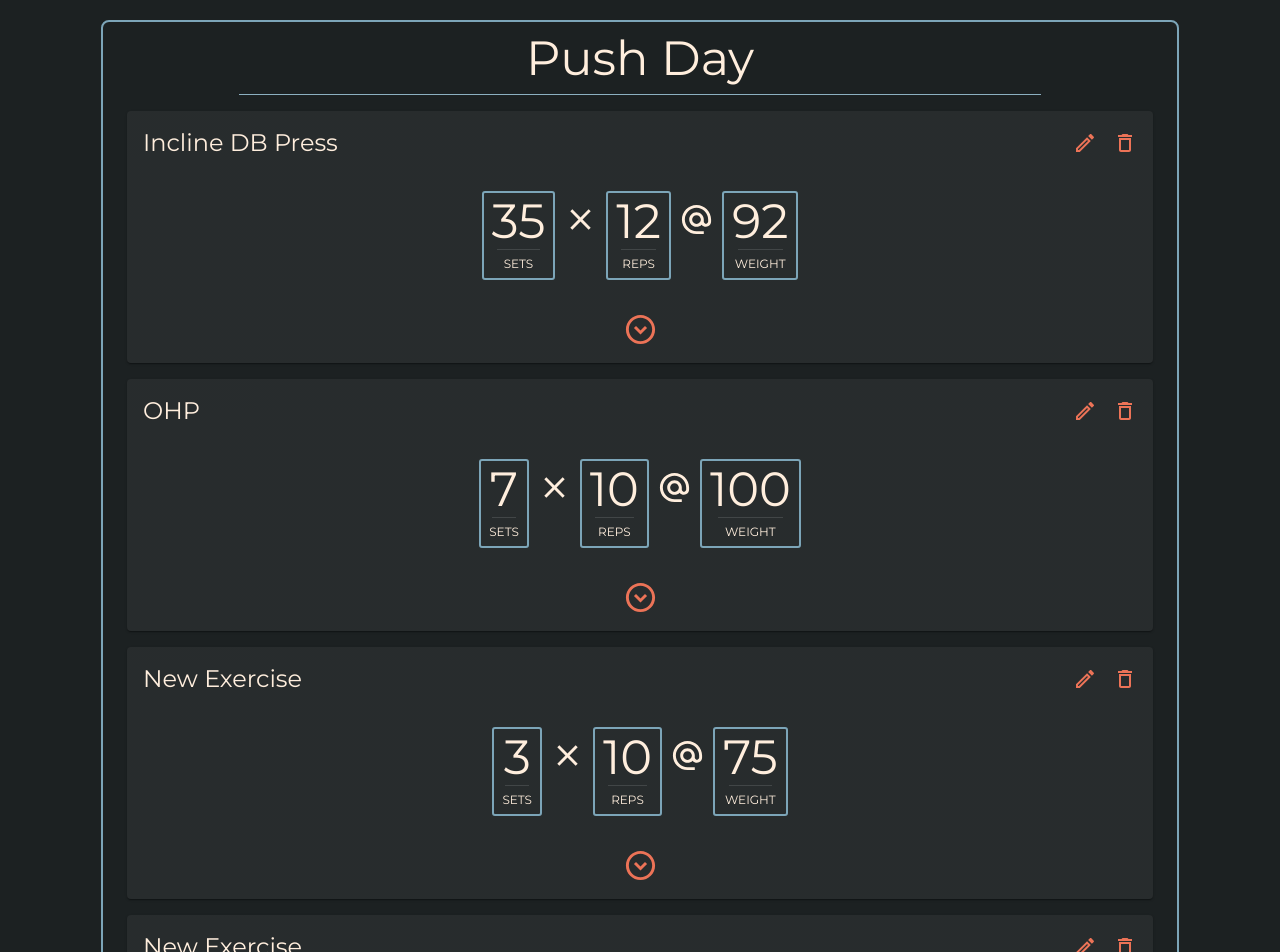
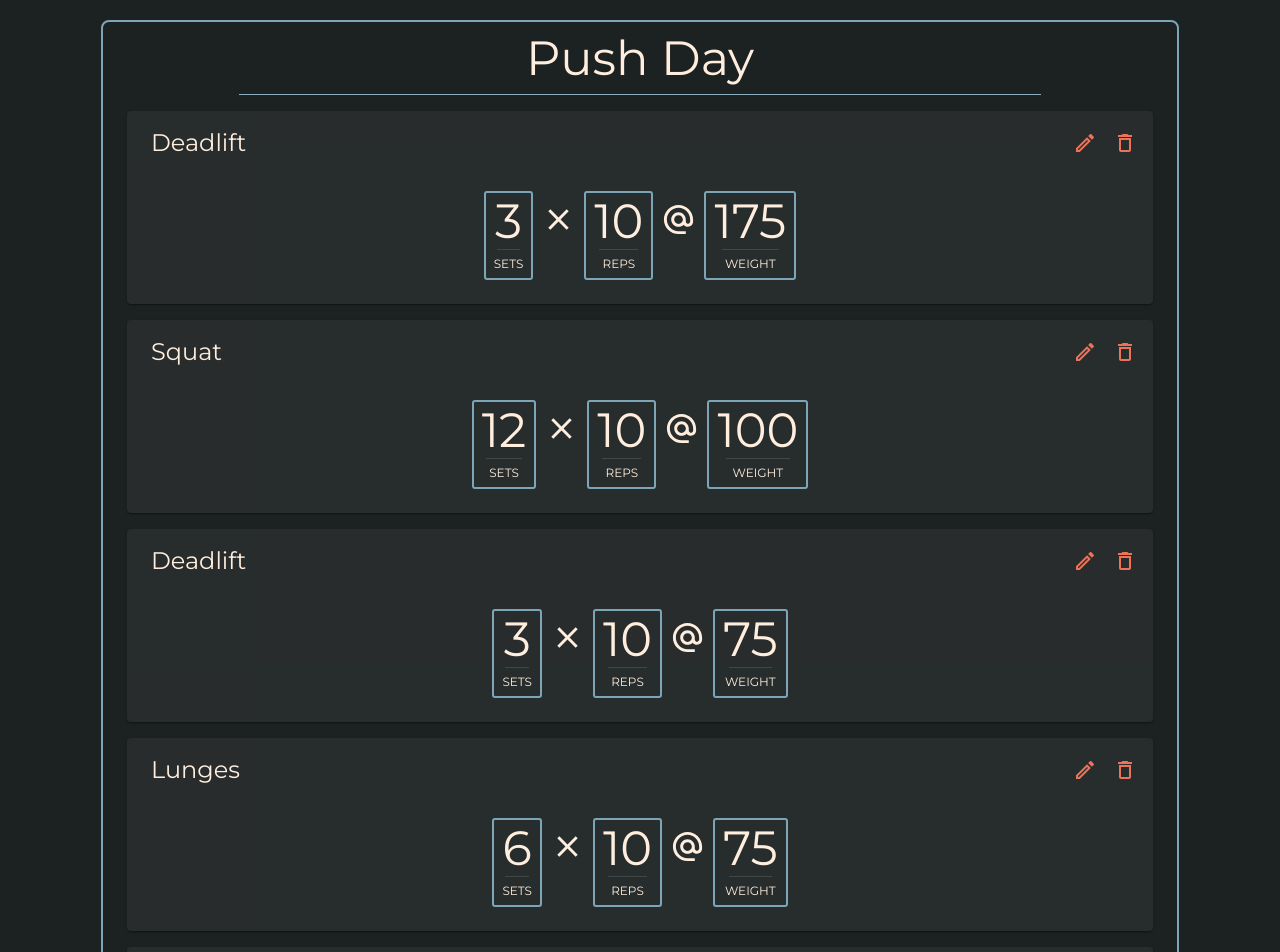
Before and after one commit to traison-diedrich/workout-planner, a React (Vite) app: page / in a window 1280 px wide. Shown: the part 100-1052 px from the top of the page. Built offline with nearby package versions, Linux system fonts and the light colour scheme; data requests are answered from the project's data file.

Commit message:
more autocomplete touch ups

```diff
--- a/db.json
+++ b/db.json
@@ -2,31 +2,52 @@
   "exercises": [
     {
       "id": 1,
-      "name": "Incline DB Press",
-      "sets": 35,
-      "reps": 12,
-      "weight": 92
+      "name": "Deadlift",
+      "sets": 3,
+      "reps": 10,
+      "weight": 175
     },
     {
       "id": 4,
-      "name": "OHP",
-      "sets": 7,
+      "name": "Squat",
+      "sets": 12,
       "reps": 10,
       "weight": 100
+    },
+    {
+      "name": "Deadlift",
+      "sets": 3,
+      "reps": 10,
+      "weight": 75,
+      "id": 5
+    },
+    {
+      "id": 6,
+      "name": "Lunges",
+      "sets": 6,
+      "reps": 10,
+      "weight": 75
+    },
+    {
+      "id": 7,
+      "name": "Deadlift",
+      "sets": 3,
+      "reps": 10,
+      "weight": 75
     },
     {
       "name": "New Exercise",
       "sets": 3,
       "reps": 10,
       "weight": 75,
-      "id": 5
+      "id": 8
     },
     {
       "name": "New Exercise",
       "sets": 3,
       "reps": 10,
       "weight": 75,
-      "id": 6
+      "id": 9
     }
   ]
 }
--- a/src/App.jsx
+++ b/src/App.jsx
@@ -150,7 +150,7 @@ function App() {
 					<Divider sx={{ bgcolor: 'primary.main', mx: 14, mt: 1 }} />
 					{exercises.map((exercise, index) => (
 						<Exercise
-							key={index}
+							key={exercise.id}
 							exercise={exercise}
 							onUpdate={updateExercise}
 							onDelete={deleteExercise}
--- a/src/components/Exercise.jsx
+++ b/src/components/Exercise.jsx
@@ -13,6 +13,7 @@ import {
 	Collapse,
 	IconButton,
 	TextField,
+	Typography,
 } from '@mui/material';
 import { styled } from '@mui/material/styles';
 import { useState } from 'react';
@@ -20,18 +21,18 @@ import EditableNumberBox from './EditableNumberBox';
 import NumberBox from './NumberBox';
 import Set from './Set';
 
-const tempSets = [
-	{
-		id: 1,
-		reps: 10,
-		weight: 100,
-	},
-	{
-		id: 2,
-		reps: 8,
-		weight: 150,
-	},
-];
+// const tempSets = [
+// 	{
+// 		id: 1,
+// 		reps: 10,
+// 		weight: 100,
+// 	},
+// 	{
+// 		id: 2,
+// 		reps: 8,
+// 		weight: 150,
+// 	},
+// ];
 
 const exerciseOptions = [
 	{ label: 'Bench Press' },
@@ -66,15 +67,15 @@ const exerciseOptions = [
 	{ label: 'Plank' },
 ];
 
-const ExpandMore = styled((props) => {
-	const { expand, ...other } = props;
-	return <IconButton {...other} />;
-})(({ theme, expand }) => ({
-	transform: !expand ? 'rotate(0deg)' : 'rotate(180deg)',
-	transition: theme.transitions.create('transform', {
-		duration: theme.transitions.duration.shortest,
-	}),
-}));
+// const ExpandMore = styled((props) => {
+// 	const { expand, ...other } = props;
+// 	return <IconButton {...other} />;
+// })(({ theme, expand }) => ({
+// 	transform: !expand ? 'rotate(0deg)' : 'rotate(180deg)',
+// 	transition: theme.transitions.create('transform', {
+// 		duration: theme.transitions.duration.shortest,
+// 	}),
+// }));
 
 const Exercise = ({ exercise, onUpdate, onDelete }) => {
 	const [expanded, setExpanded] = useState(false);
@@ -116,12 +117,35 @@ const Exercise = ({ exercise, onUpdate, onDelete }) => {
 					editing ? (
 						<Autocomplete
 							options={exerciseOptions}
+							defaultValue={name}
 							renderInput={(params) => (
-								<TextField {...params} label='Exercise' />
+								<TextField
+									{...params}
+									variant='standard'
+									sx={{
+										'& input': {
+											fontSize: '1.5rem',
+											padding: '0px',
+											margin: '0px',
+										},
+										'& .MuiInputBase-root': {
+											width: `200px`,
+											height: '48px',
+										},
+									}}
+								/>
 							)}
+							sx={{ mr: 4, ml: 1 }}
+							onChange={(event, value) => {
+								if (value) {
+									setName(value.label);
+								}
+							}}
 						/>
 					) : (
-						exercise.name
+						<Typography variant='h5' sx={{ ml: 1 }}>
+							{exercise.name}
+						</Typography>
 					)
 				}
 				action={
@@ -186,8 +210,8 @@ const Exercise = ({ exercise, onUpdate, onDelete }) => {
 							onEdit={onEdit}
 							setNumber={setWeight}
 							min={0}
-							max={100}
-							step={1}
+							max={999}
+							step={5}
 						/>
 					</>
 				) : (
@@ -200,7 +224,7 @@ const Exercise = ({ exercise, onUpdate, onDelete }) => {
 					</>
 				)}
 			</CardContent>
-			<CardActions
+			{/* <CardActions
 				sx={{
 					display: 'flex',
 					justifyContent: 'center',
@@ -220,7 +244,7 @@ const Exercise = ({ exercise, onUpdate, onDelete }) => {
 						<Set key={index} index={index} set={set} />
 					))}
 				</CardContent>
-			</Collapse>
+			</Collapse> */}
 		</Card>
 	);
 };
```
